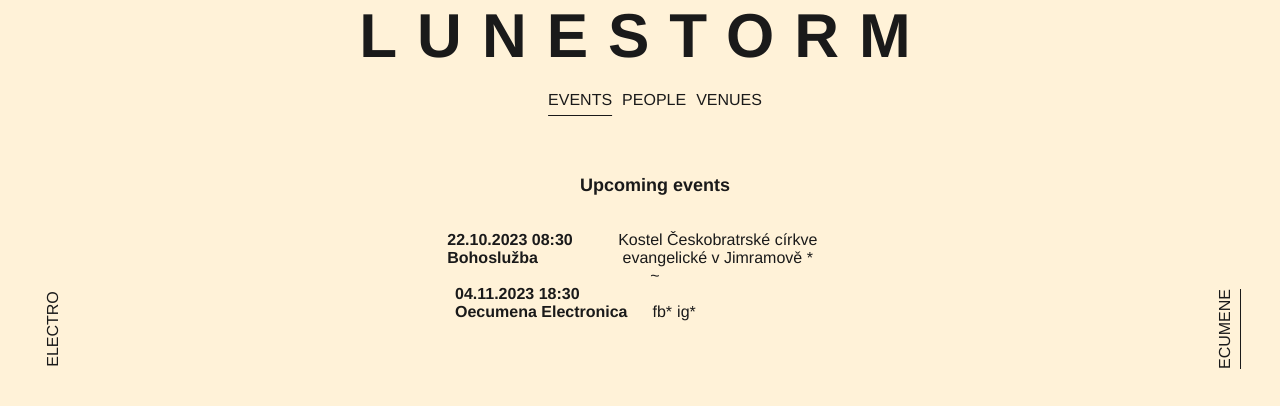
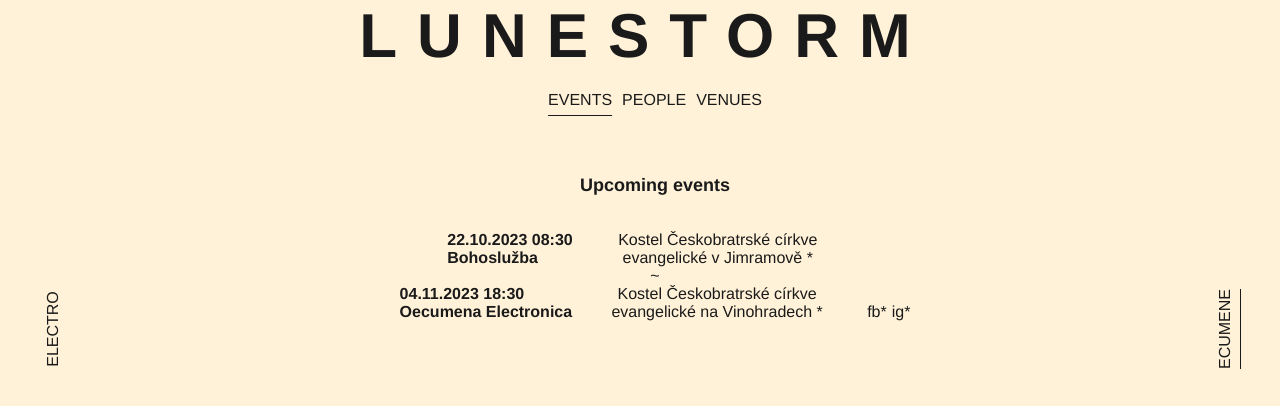
Before and after one commit to Kapicka/lunestorm, a Vue app: page /ecumene/events in a window 1280 px wide. Shown: the top 406 px of the page. Built offline with nearby package versions, Linux system fonts and the light colour scheme.

Commit message:
Update store.js
made place public

```diff
--- a/src/store.js
+++ b/src/store.js
@@ -28,10 +28,10 @@ const events = [
       { name: "fb", url: "https://www.facebook.com/events/1724506074638585/" },
       { name: "ig", url: "https://www.instagram.com/oecumena_electronica" }
     ],
-    /*place: {
+    place: {
       name: "Kostel Českobratrské církve evangelické na Vinohradech",
       url: "https://maps.app.goo.gl/cKEdeh4xrtBN4rjz9"
-    }, */
+    },
     artists: []
     // description: "Zveme vás na elektro-ekumenu!"
   },
```
